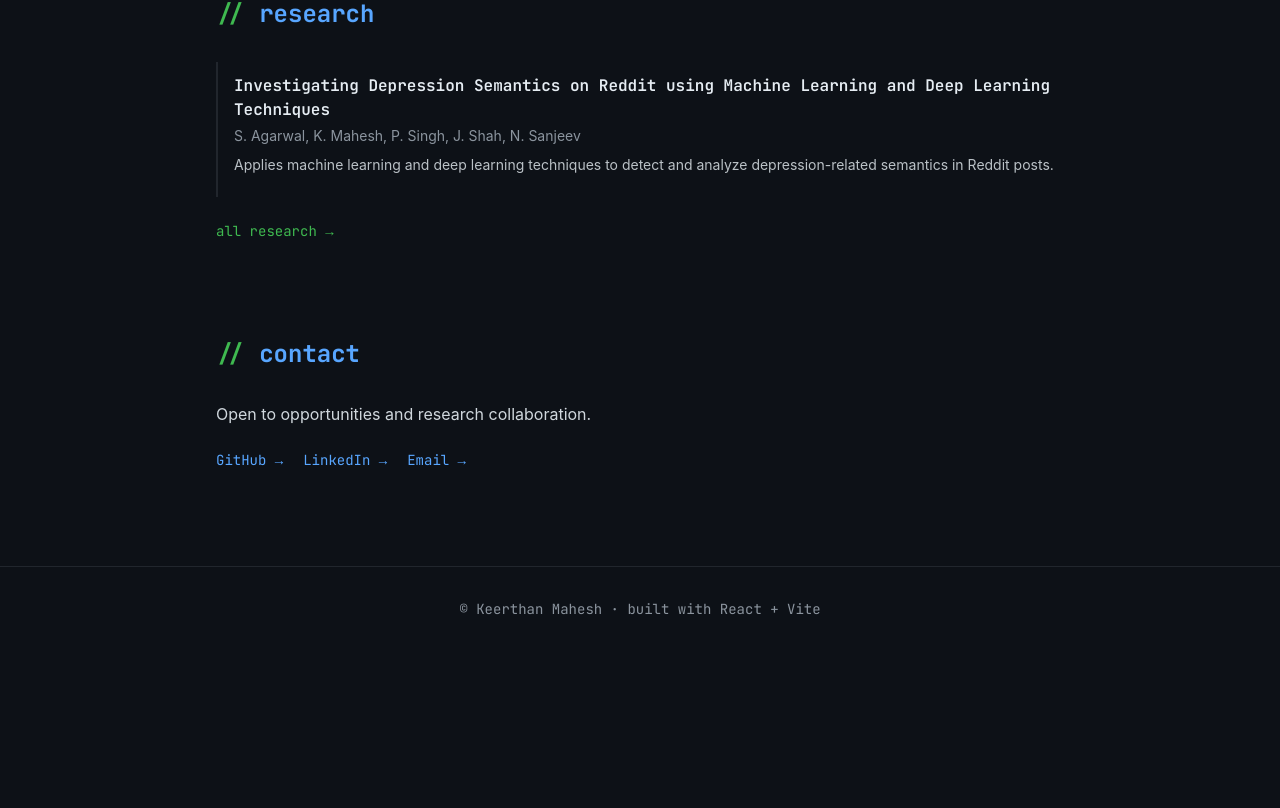
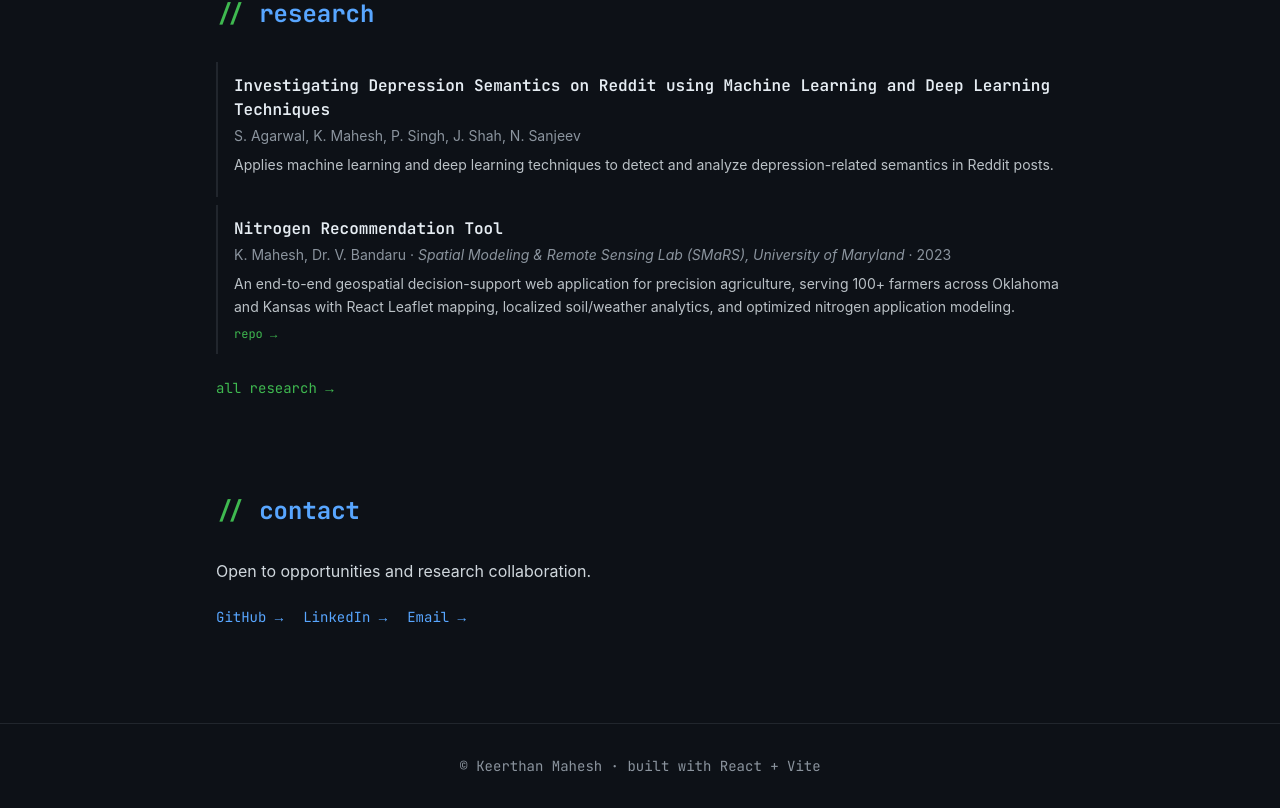
Before and after one commit to keerthanmahesh/keerthanmahesh.github.io, a React (Vite) app: page / in a window 1280 px wide. Shown: the part 2832-3640 px from the top of the page. Before the commit the page ends 3483 px from the top, so only its background shows below. Built offline with nearby package versions, Linux system fonts and the light colour scheme.

Commit message:
feat: move Nitrogen Recommendation Tool to research tab

```diff
--- a/src/components/PublicationCard.tsx
+++ b/src/components/PublicationCard.tsx
@@ -14,6 +14,7 @@ export function PublicationCard({ pub }: { pub: Publication }) {
         {pub.links?.pdf && <a href={pub.links.pdf} target="_blank" rel="noopener noreferrer" aria-label={`${pub.title} PDF`} className="text-green hover:underline">pdf →</a>}
         {pub.links?.doi && <a href={pub.links.doi} target="_blank" rel="noopener noreferrer" aria-label={`${pub.title} DOI`} className="text-green hover:underline">doi →</a>}
         {pub.links?.arxiv && <a href={pub.links.arxiv} target="_blank" rel="noopener noreferrer" aria-label={`${pub.title} on arXiv`} className="text-green hover:underline">arxiv →</a>}
+        {pub.links?.repo && <a href={pub.links.repo} target="_blank" rel="noopener noreferrer" aria-label={`${pub.title} repository`} className="text-green hover:underline">repo →</a>}
       </div>
     </article>
   )
--- a/src/data/projects.ts
+++ b/src/data/projects.ts
@@ -62,16 +62,6 @@ export const projects: Project[] = [
     featured: false,
   },
   {
-    id: 'nitrogen-tool',
-    title: 'Nitrogen Recommendation Tool',
-    description:
-      'An end-to-end geospatial decision-support web app built at the UMD Spatial Modeling & Remote Sensing Lab, serving 100+ farmers across Oklahoma and Kansas — featuring React Leaflet geospatial mapping that optimized location-based data processing.',
-    tech: ['React', 'Node.js', 'React Leaflet', 'AWS EC2', 'AWS S3'],
-    affiliation: 'umd-smars',
-    date: '2022–2023',
-    featured: false,
-  },
-  {
     id: 'k8s-entity-visualizer',
     title: 'Kubernetes Entity Visualizer',
     description:
--- a/src/data/publications.ts
+++ b/src/data/publications.ts
@@ -4,7 +4,7 @@ export type Publication = {
   authors: string
   venue?: string
   year?: number
-  links?: { pdf?: string; doi?: string; arxiv?: string }
+  links?: { pdf?: string; doi?: string; arxiv?: string; repo?: string }
   summary?: string
   featured?: boolean
 }
@@ -19,6 +19,19 @@ export const publications: Publication[] = [
       'Applies machine learning and deep learning techniques to detect and analyze depression-related semantics in Reddit posts.',
     featured: true,
   },
+  {
+    id: 'nitrogen-tool',
+    title: 'Nitrogen Recommendation Tool',
+    authors: 'K. Mahesh, Dr. V. Bandaru',
+    venue: 'Spatial Modeling & Remote Sensing Lab (SMaRS), University of Maryland',
+    year: 2023,
+    summary:
+      'An end-to-end geospatial decision-support web application for precision agriculture, serving 100+ farmers across Oklahoma and Kansas with React Leaflet mapping, localized soil/weather analytics, and optimized nitrogen application modeling.',
+    links: {
+      repo: 'https://github.com/smarsGroup/nitrogen-recommendation-tool',
+    },
+    featured: true,
+  },
 ]
 
 export const featuredPublications = (): Publication[] => publications.filter((p) => p.featured)
```
